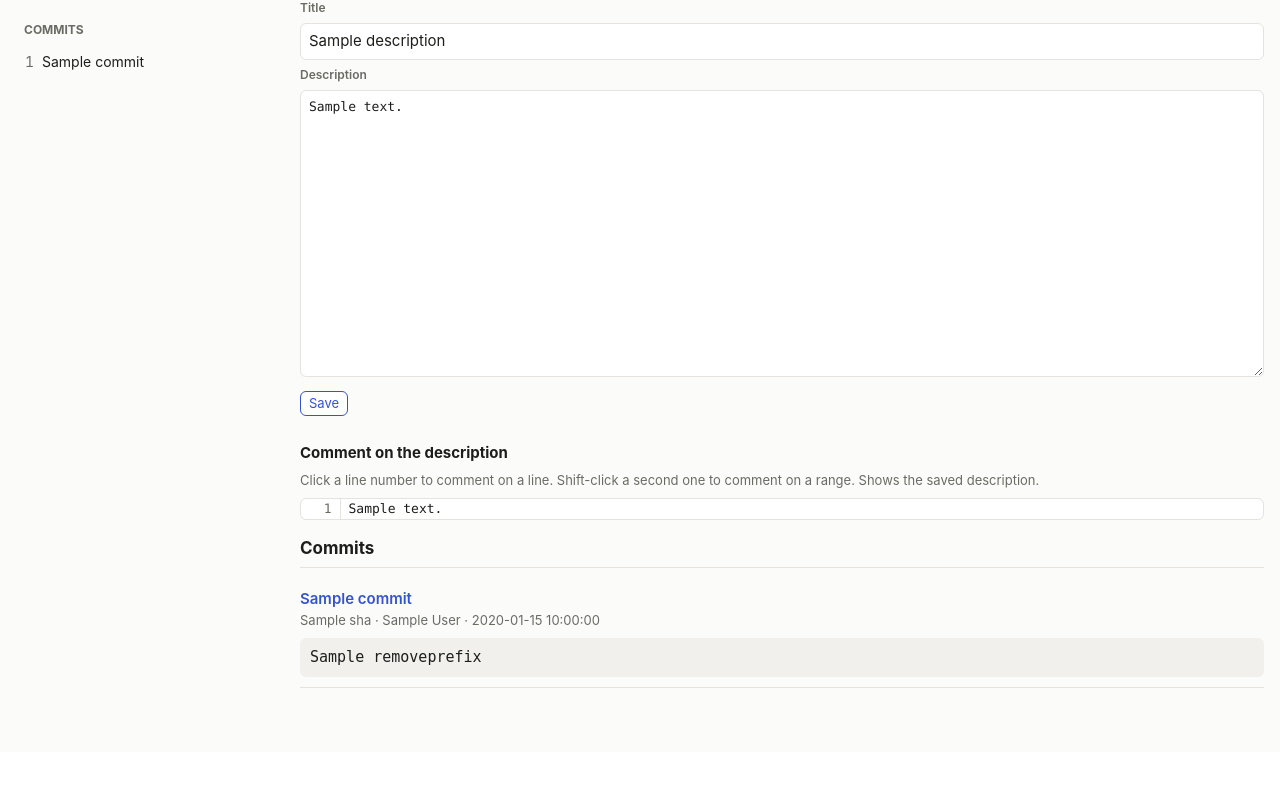
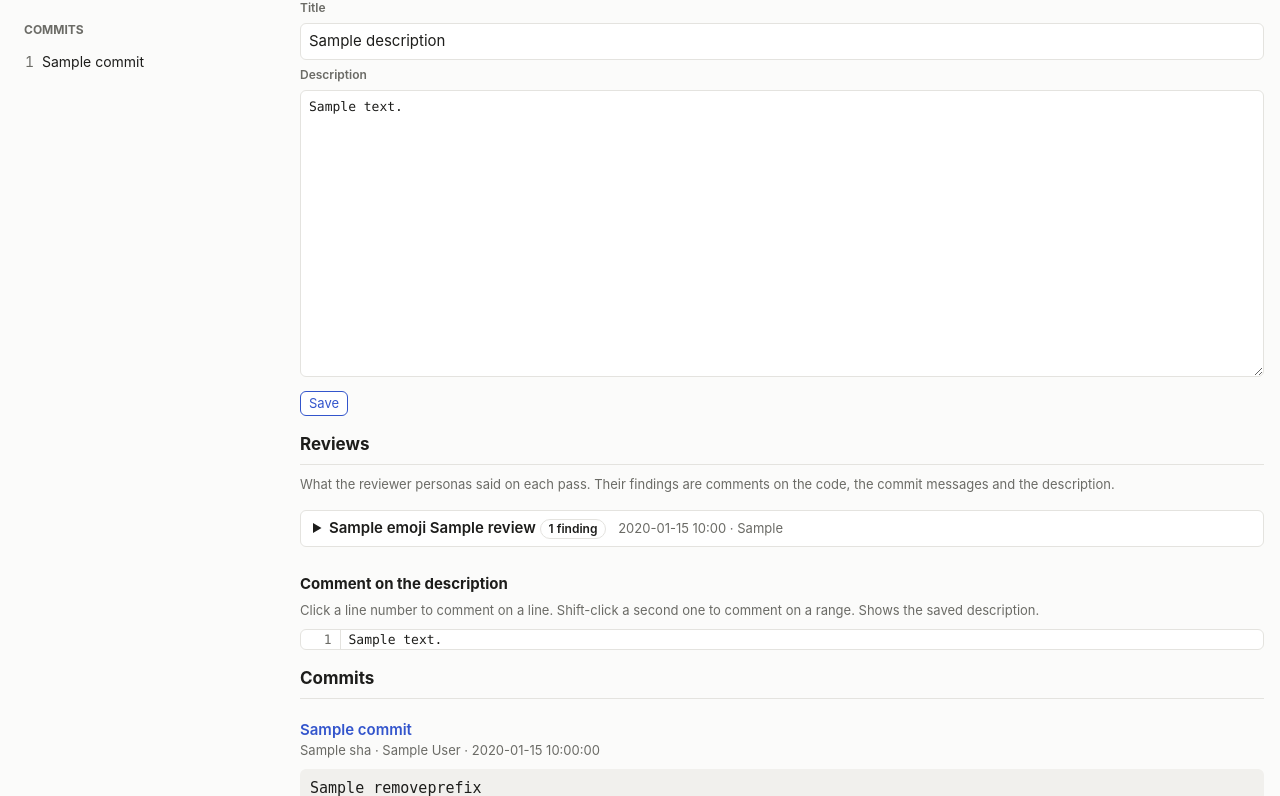
Before and after one commit to david-amores-kraken/dev-hub, a Python web app: template src/dev_hub/diffs/templates/diffs/overview.html in a window 1280 px wide. Shown: the part 201-997 px from the top of the page. Before the commit the page ends 889 px from the top, so only its background shows below. Run offline with Jinja, Linux system fonts and the light colour scheme; the template is opened without the code that fills it: most values are stand-ins (such as "Sample title", 1, 10 or a date in 2020).

Commit message:
Show reviewer findings, replies and reviews on the page
A finding from a persona shows who wrote it, its ID and severity, and
has Address and Dismiss buttons, because a finding is only worked on if I
say so. An agent's reply is shown under the comment it answers. The
overview lists each persona's reviews, newest first, with the latest of
each persona open.

Assistant-model: Claude Code

```diff
--- a/src/dev_hub/diffs/static/comments.js
+++ b/src/dev_hub/diffs/static/comments.js
@@ -268,12 +268,16 @@ function start(review) {
 
   function card(comment, showWhere) {
     const el = document.createElement("div");
-    el.className = "comment" + (comment.status === "resolved" ? " resolved" : "");
+    const dismissed = comment.triage === "dismiss";
+    el.className = "comment" + (comment.status === "resolved" ? " resolved" : "") + (dismissed ? " dismissed" : "");
+    if (comment.severity) el.dataset.severity = comment.severity;
     const head = document.createElement("div");
     head.className = "meta";
     const when = comment.created.slice(0, 16).replace("T", " ");
     const commitName = showWhere && comment.target.subject ? `“${comment.target.subject}”` : null;
-    head.textContent = [commitName, showWhere ? describe(comment.target) : null, when, comment.status === "resolved" ? "resolved" : null]
+    const who = comment.finding_id ? `${comment.author} ${comment.finding_id} · ${comment.severity}` : null;
+    const state = dismissed ? "dismissed" : comment.status === "resolved" ? "resolved" : comment.triage === "address" ? "to address" : null;
+    head.textContent = [who, commitName, showWhere ? describe(comment.target) : null, when, state]
       .filter(Boolean).join(" · ");
     el.append(head);
     if (showWhere) {
@@ -295,8 +299,33 @@ function start(review) {
     const text = document.createElement("div");
     text.className = "text";
     text.textContent = comment.text;
+    el.append(text);
+    for (const reply of comment.replies ?? []) {
+      const answer = document.createElement("div");
+      answer.className = "reply";
+      const by = document.createElement("div");
+      by.className = "meta";
+      by.textContent = [reply.author, reply.commit ? `in ${reply.commit}` : null, reply.created.slice(0, 16).replace("T", " ")]
+        .filter(Boolean).join(" · ");
+      const words = document.createElement("div");
+      words.className = "text";
+      words.textContent = reply.text;
+      answer.append(by, words);
+      el.append(answer);
+    }
     const actions = document.createElement("div");
     actions.className = "controls";
+    if (comment.finding_id) {
+      // A reviewer's finding is only worked on if I say so.
+      for (const [choice, label] of [["address", "Address"], ["dismiss", "Dismiss"]]) {
+        const on = comment.triage === choice;
+        const mark = button(on ? `Undo ${label.toLowerCase()}` : label, "plain");
+        mark.addEventListener("click", () => act(async () => {
+          replace(await post(`${base}/${comment.id}`, { triage: on ? null : choice }));
+        }));
+        actions.append(mark);
+      }
+    }
     const resolve = button(comment.status === "open" ? "Resolve" : "Reopen", "plain");
     resolve.addEventListener("click", () => act(async () => {
       replace(await post(`${base}/${comment.id}`, { status: comment.status === "open" ? "resolved" : "open" }));
@@ -310,7 +339,7 @@ function start(review) {
       comments = comments.filter(c => c.id !== comment.id);
     }));
     actions.append(resolve, edit, remove);
-    el.append(text, actions);
+    el.append(actions);
     return el;
   }
 
--- a/src/dev_hub/diffs/static/diffs.css
+++ b/src/dev_hub/diffs/static/diffs.css
@@ -50,3 +50,13 @@ form.editor .controls { margin: 6px 0 0; gap: 6px; }
 .unplaced { border: 1px dashed var(--line); border-radius: 8px; padding: 4px 12px 8px; margin-bottom: 16px; }
 .unplaced h3 { margin-top: 8px; }
 .unplaced .comments { padding: 8px 0 0; }
+
+.comment[data-severity="blocker"] { border-left-color: var(--blocker); }
+.comment[data-severity="should-fix"] { border-left-color: var(--skim); }
+.comment.dismissed { opacity: .45; }
+.comment .reply { margin: 6px 0 0 12px; padding-left: 10px; border-left: 2px solid var(--line); }
+.reviews { display: flex; flex-direction: column; gap: 8px; margin: 8px 0 16px; }
+details.review { background: var(--surface); border: 1px solid var(--line); border-radius: 6px; padding: 6px 12px; }
+details.review summary { font-weight: 600; }
+details.review summary .meta { font-weight: 400; margin-left: 8px; }
+details.review p { margin: 6px 0; }
--- a/src/dev_hub/diffs/templates/diffs/overview.html
+++ b/src/dev_hub/diffs/templates/diffs/overview.html
@@ -12,6 +12,27 @@
     <span class="meta" id="status" role="status"></span>
   </div>
 </form>
+{% if reviews %}
+<h2>Reviews</h2>
+<p class="meta">What the reviewer personas said on each pass. Their findings are comments on the code, the commit messages and the description.</p>
+<div class="reviews">
+  {% for r in reviews %}
+  <details class="review" {% if r.latest %}open{% endif %}>
+    <summary>{{ r.emoji }} {{ r.name }} <span class="pill">{{ 'LGTM' if r.verdict == 'lgtm' else r.findings | length ~ ' finding' ~ ('' if r.findings | length == 1 else 's') }}</span> <span class="meta">{{ r.created[:16].replace('T', ' ') }} · {{ r.sha[:7] }}</span></summary>
+    <p>{{ r.summary }}</p>
+    {% if r.resolved %}<p class="meta">Resolved since the last review: {{ r.resolved | join(', ') }}</p>{% endif %}
+    {% if r.unplaced %}
+    <p class="meta">Not on any line:</p>
+    <ul>
+      {% for f in r.unplaced %}
+      <li><strong>{{ f.finding_id }}</strong> · {{ f.severity }} · {{ f.where }}<pre class="message">{{ f.body }}</pre></li>
+      {% endfor %}
+    </ul>
+    {% endif %}
+  </details>
+  {% endfor %}
+</div>
+{% endif %}
 <h3>Comment on the description</h3>
 <p class="meta" id="body-hint">Click a line number to comment on a line. Shift-click a second one to comment on a range. Shows the saved description.</p>
 <div class="text-lines" id="body-lines" data-kind="pr_body" data-text="{{ description.body }}"></div>
```
Also changed, not shown: src/dev_hub/diffs/views.py (+25 -1 lines), tests/test_diffs_comment_views.py (+52 -0 lines).
